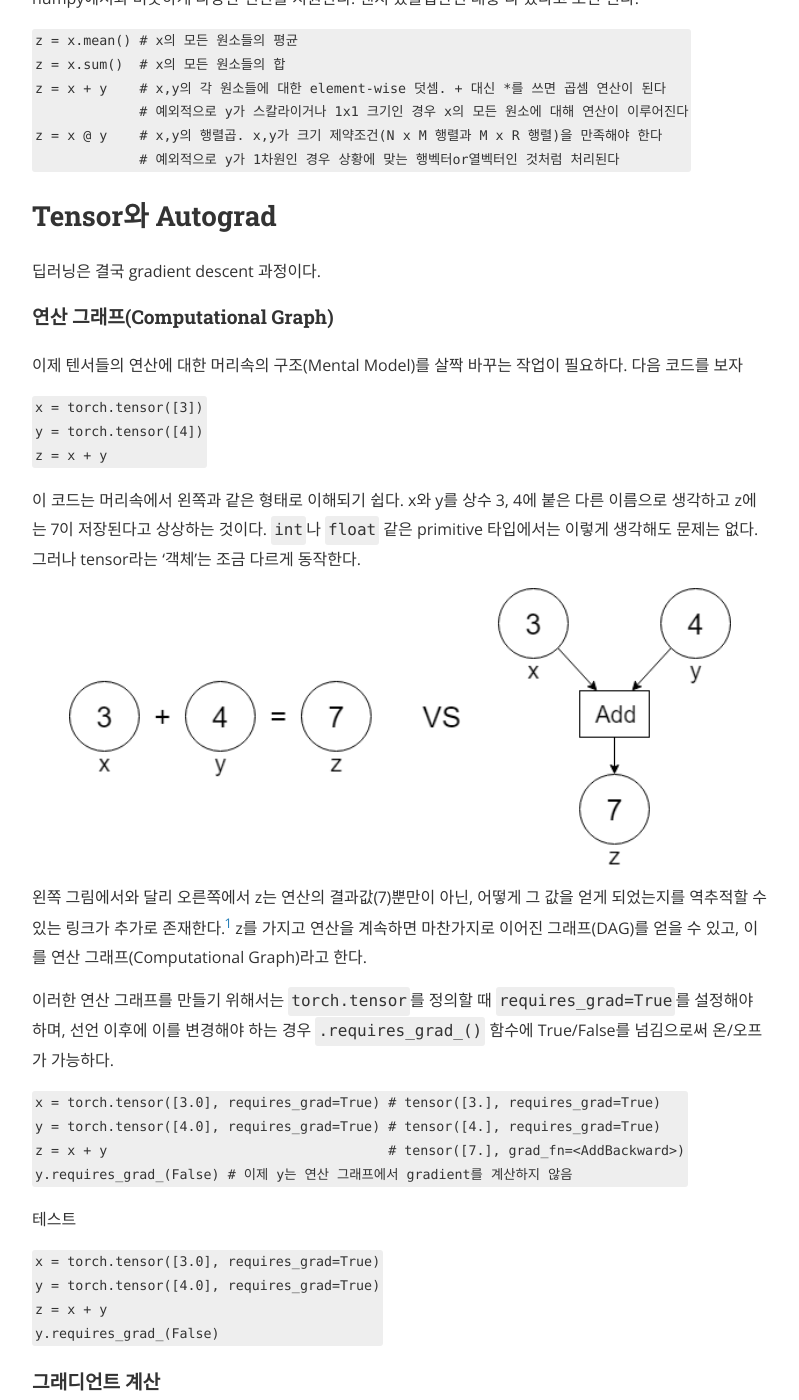
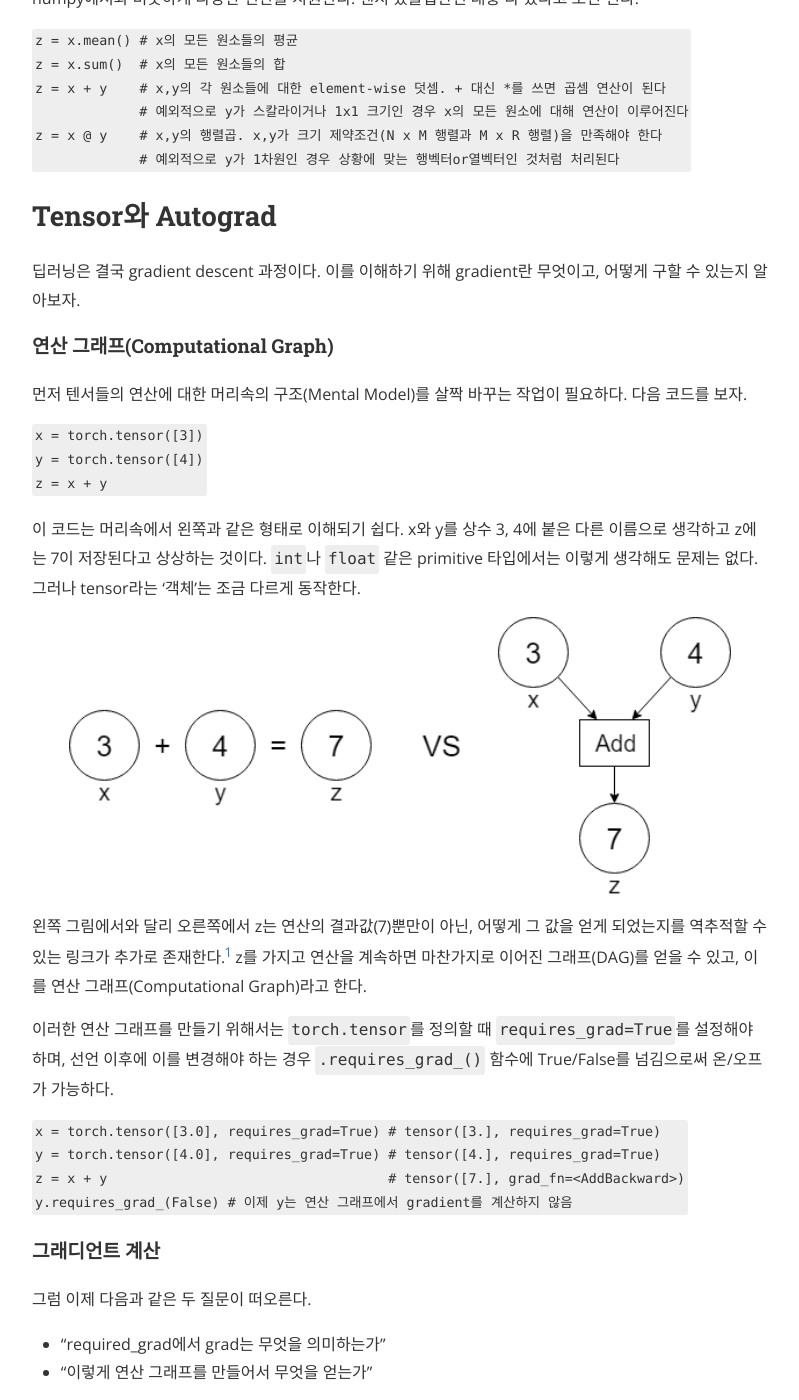
Before and after one commit to nyan101/nyan101.github.io, a Jekyll site: the page built from _posts/2019-08-18-notes-on-pytorch-01.md, in a window 1280 px wide and 1400 px high, scrolled down 1046 px. Shown: the whole window, without its empty margins (240-1039 px from the left). Built offline with Jekyll 4.4.1, drawn with Linux system fonts in a browser that asks for light colours; nearby versions of some CDN libraries; formulas are drawn with MathJax 3; comment, search, counter and statistics services are not loaded; a style sheet for code colours, icons or effects is not loaded.

Commit message:
revert test

````diff
--- a/_posts/2019-08-18-notes-on-pytorch-01.md
+++ b/_posts/2019-08-18-notes-on-pytorch-01.md
@@ -52,11 +52,11 @@ z = x @ y    # x,y의 행렬곱. x,y가 크기 제약조건(N x M 행렬과 M x
 
 ## Tensor와 Autograd
 
-딥러닝은 결국 gradient descent 과정이다.
+딥러닝은 결국 gradient descent 과정이다.  이를 이해하기 위해 gradient란 무엇이고, 어떻게 구할 수 있는지 알아보자.
 
 #### 연산 그래프(Computational Graph)
 
-이제 텐서들의 연산에 대한 머리속의 구조(Mental Model)를 살짝 바꾸는 작업이 필요하다. 다음 코드를 보자
+먼저 텐서들의 연산에 대한 머리속의 구조(Mental Model)를 살짝 바꾸는 작업이 필요하다. 다음 코드를 보자.
 
 ```python
 x = torch.tensor([3])
@@ -79,15 +79,6 @@ x = torch.tensor([3.0], requires_grad=True) # tensor([3.], requires_grad=True)
 y = torch.tensor([4.0], requires_grad=True) # tensor([4.], requires_grad=True)
 z = x + y                                   # tensor([7.], grad_fn=<AddBackward>)
 y.requires_grad_(False) # 이제 y는 연산 그래프에서 gradient를 계산하지 않음
-```
-
-테스트
-
-```python
-x = torch.tensor([3.0], requires_grad=True)
-y = torch.tensor([4.0], requires_grad=True)
-z = x + y
-y.requires_grad_(False)
 ```
 
 
````
